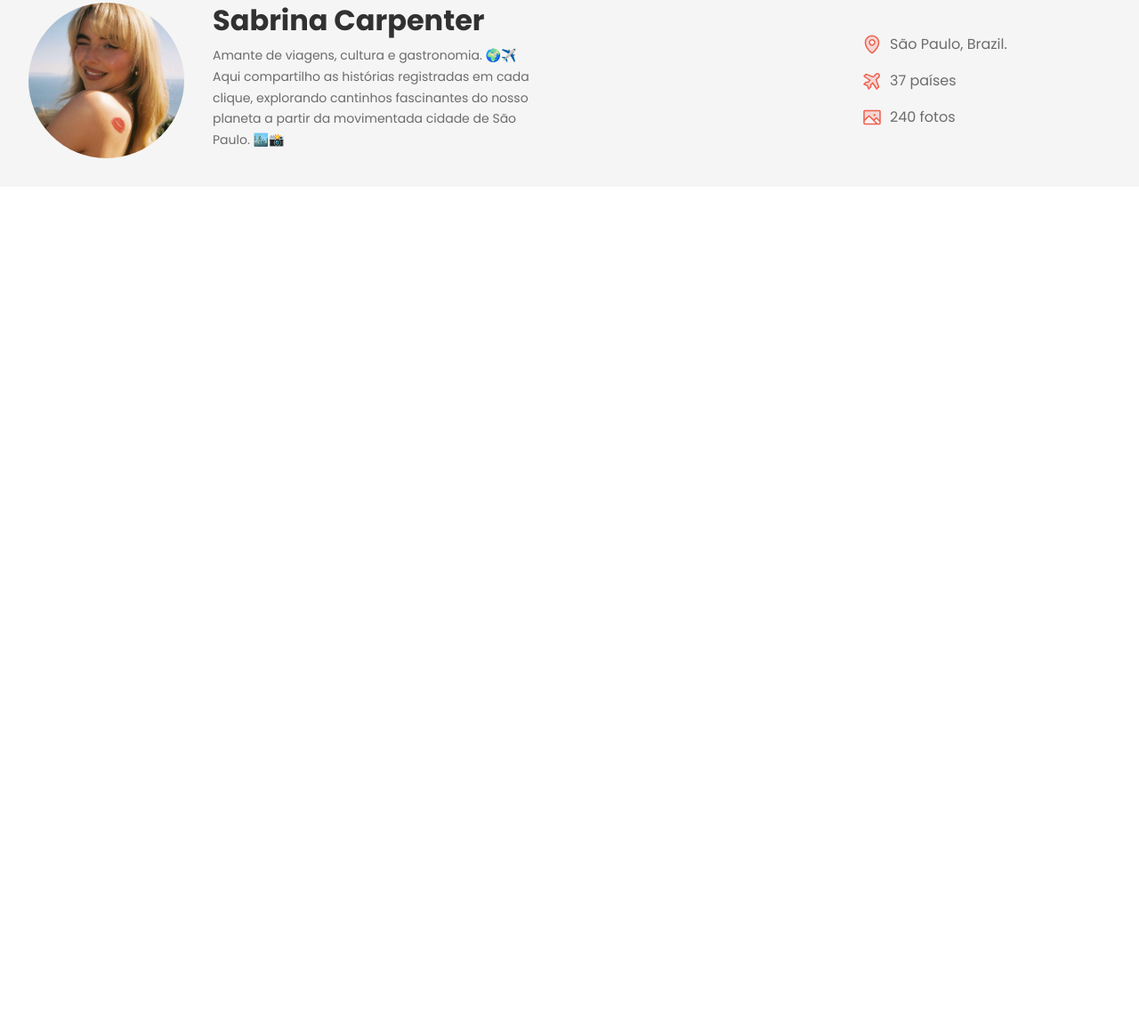
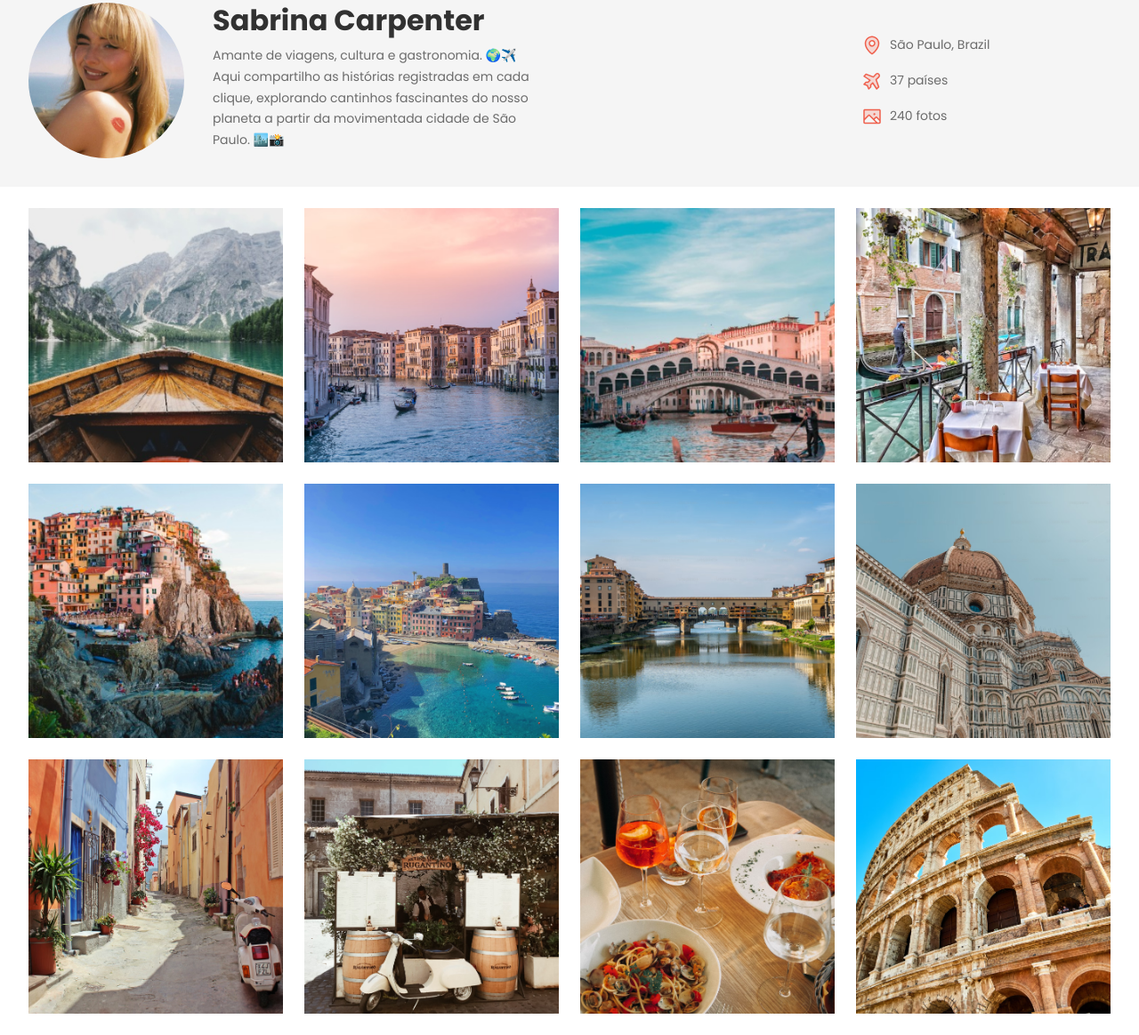
Before and after one commit to thamoon/projeto-travelgram, a plain HTML site: page index.html in a window 1280 px wide. Shown: the part 125-1289 px from the top of the page at 89% size. Before the commit the page ends 800 px from the top, so only its background shows below. Drawn offline with Linux system fonts and the light colour scheme.

Commit message:
ajustando layout e adicionando a galeria

```diff
--- a/index.html
+++ b/index.html
@@ -42,7 +42,7 @@
 
                 <ul id="info">
                     <li>
-                        <img src="assets/icons/MapPin.svg" alt=""> <span>São Paulo, Brazil.</span>
+                        <img src="assets/icons/MapPin.svg" alt=""> <span>São Paulo, Brazil</span>
                     </li>
 
                     <li>
@@ -53,15 +53,22 @@
                         <img src="assets/icons/Image.svg" alt=""> <span>240 fotos</span>
                     </li>
                 </ul>
-
-
             </div>
         </header>
     </div>
-
-
-    <main>
-
+    <main class="container">
+        <img src="assets/images/Image 01.png" alt="">
+        <img src="assets/images/Image 02.png" alt="">
+        <img src="assets/images/Image 03.png" alt="">
+        <img src="assets/images/Image 04.png" alt="">
+        <img src="assets/images/Image 05.png" alt="">
+        <img src="assets/images/Image 06.png" alt="">
+        <img src="assets/images/Image 07.png" alt="">
+        <img src="assets/images/Image 08.png" alt="">
+        <img src="assets/images/Image 09.png" alt="">
+        <img src="assets/images/Image 10.png" alt="">
+        <img src="assets/images/Image 11.png" alt="">
+        <img src="assets/images/Image 12.png" alt="">
     </main>
 
     <footer>
--- a/style.css
+++ b/style.css
@@ -40,6 +40,7 @@ body {
 .container {
     padding-inline: 32px;
     max-width: 1280px;
+    margin: auto;
 }
 
 .bg-surface-color {
@@ -78,6 +79,7 @@ header .container {
     display: flex;
     justify-content: space-between;
     align-items: center;
+    font: var(--text-md);
 }
 
 #profile {
@@ -102,10 +104,6 @@ header .container {
     margin-bottom: 8px;
 }
 
-#profile p {
-    font: var(--text-md);
-}
-
 #info {
     list-style: none;
     display: flex;
@@ -120,3 +118,16 @@ header .container {
     align-items: center;
     gap: 8px;
 }
+
+main {
+    display: flex;
+    flex-wrap: wrap;
+    gap: 24px;
+    padding-block: 24px;
+}
+
+main img {
+    width: 286px;
+    height: 286px;
+    object-fit: cover;
+}
```
